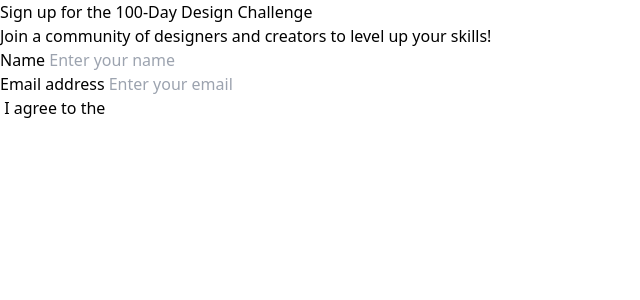
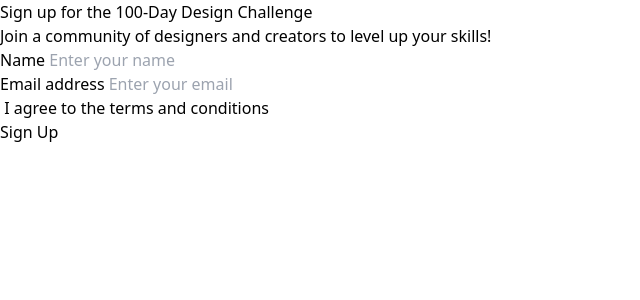
Before and after one commit to EthanThatOneKid/100daysofdesign, a SvelteKit app: page /001 in a window 1280 px wide. Shown: the top 300 px of the page, without its empty margins (0-640 px from the left). Built offline with nearby package versions, Linux system fonts and the light colour scheme.

Commit message:
Update sign_up.svelte

```diff
--- a/src/routes/001/sign_up.svelte
+++ b/src/routes/001/sign_up.svelte
@@ -27,12 +27,12 @@
         </label>
         <input
           class="h-10 text-sm ring-offset-background file:border-0 file:bg-transparent file:text-sm file:font-medium placeholder:text-muted-foreground focus-visible:outline-none focus-visible:ring-2 focus-visible:ring-ring focus-visible:ring-offset-2 disabled:cursor-not-allowed disabled:opacity-50 relative block w-full appearance-none rounded-md border border-input bg-background px-3 py-2 text-foreground placeholder-muted-foreground focus:z-10 focus:border-primary focus:outline-none focus:ring-primary sm:text-sm"
+          type="text"
           id="name"
           autocomplete="name"
           required=""
-          type="text"
+          placeholder="Enter your name"
           name="name"
-          placeholder="Enter your name"
         />
       </div>
       <div>
@@ -44,11 +44,11 @@
         </label>
         <input
           class="h-10 text-sm ring-offset-background file:border-0 file:bg-transparent file:text-sm file:font-medium placeholder:text-muted-foreground focus-visible:outline-none focus-visible:ring-2 focus-visible:ring-ring focus-visible:ring-offset-2 disabled:cursor-not-allowed disabled:opacity-50 relative block w-full appearance-none rounded-md border border-input bg-background px-3 py-2 text-foreground placeholder-muted-foreground focus:z-10 focus:border-primary focus:outline-none focus:ring-primary sm:text-sm"
+          type="email"
           id="email"
           autocomplete="email"
           required=""
           placeholder="Enter your email"
-          type="email"
           name="email"
         />
       </div>
@@ -63,18 +63,29 @@
           id="terms"
         ></button>
         <input
+          type="checkbox"
           aria-hidden="true"
+          style="transform:translateX(-100%);position:absolute;pointer-events:none;opacity:0;margin:0"
           tabindex="-1"
-          type="checkbox"
           value="on"
-          style="transform: translateX(-100%); position: absolute; pointer-events: none; opacity: 0; margin: 0px; width: 16px; height: 16px;"
         />
         <label
           class="font-medium peer-disabled:cursor-not-allowed peer-disabled:opacity-70 ml-2 block text-sm text-muted-foreground"
           for="terms"
         >
-          I agree to the
+          I agree to the{" "}
+          <a class="font-medium text-primary hover:underline" href="#">
+            terms and conditions
+          </a>
         </label>
+      </div>
+      <div>
+        <button
+          class="inline-flex items-center justify-center whitespace-nowrap rounded-md text-sm font-medium ring-offset-background transition-colors focus-visible:outline-none focus-visible:ring-2 focus-visible:ring-ring focus-visible:ring-offset-2 disabled:pointer-events-none disabled:opacity-50 bg-primary text-primary-foreground hover:bg-primary/90 h-10 px-4 py-2 w-full"
+          type="submit"
+        >
+          Sign Up
+        </button>
       </div>
     </form>
   </div>
```
